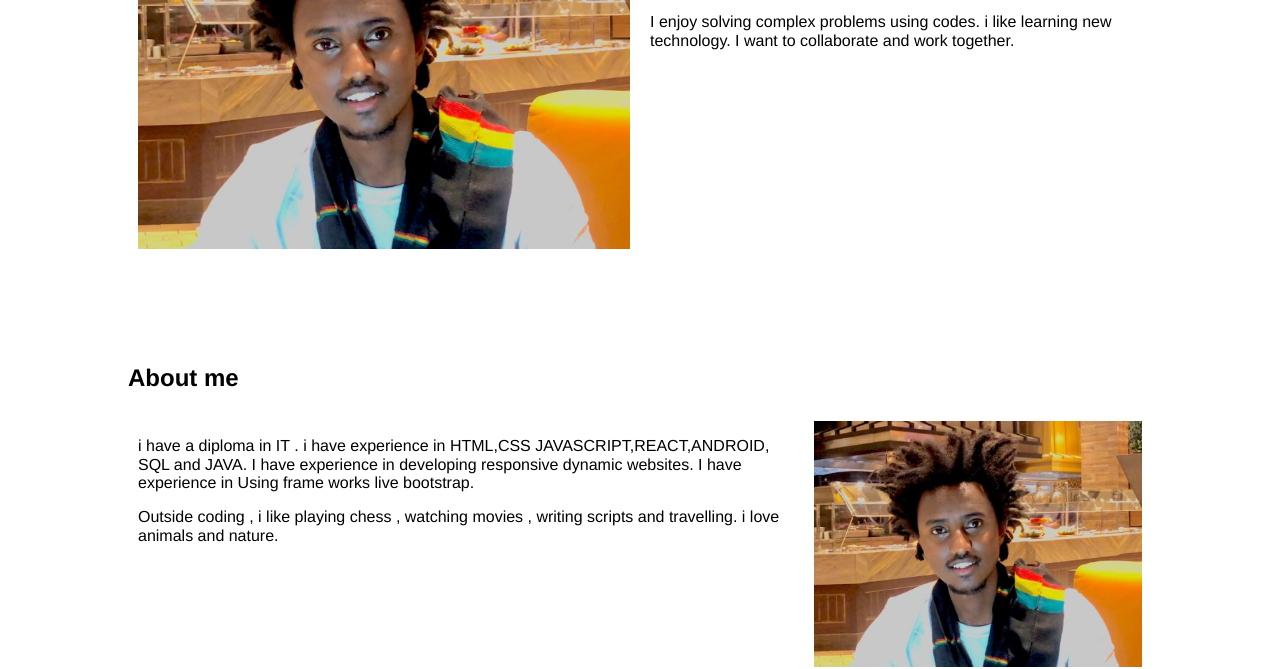
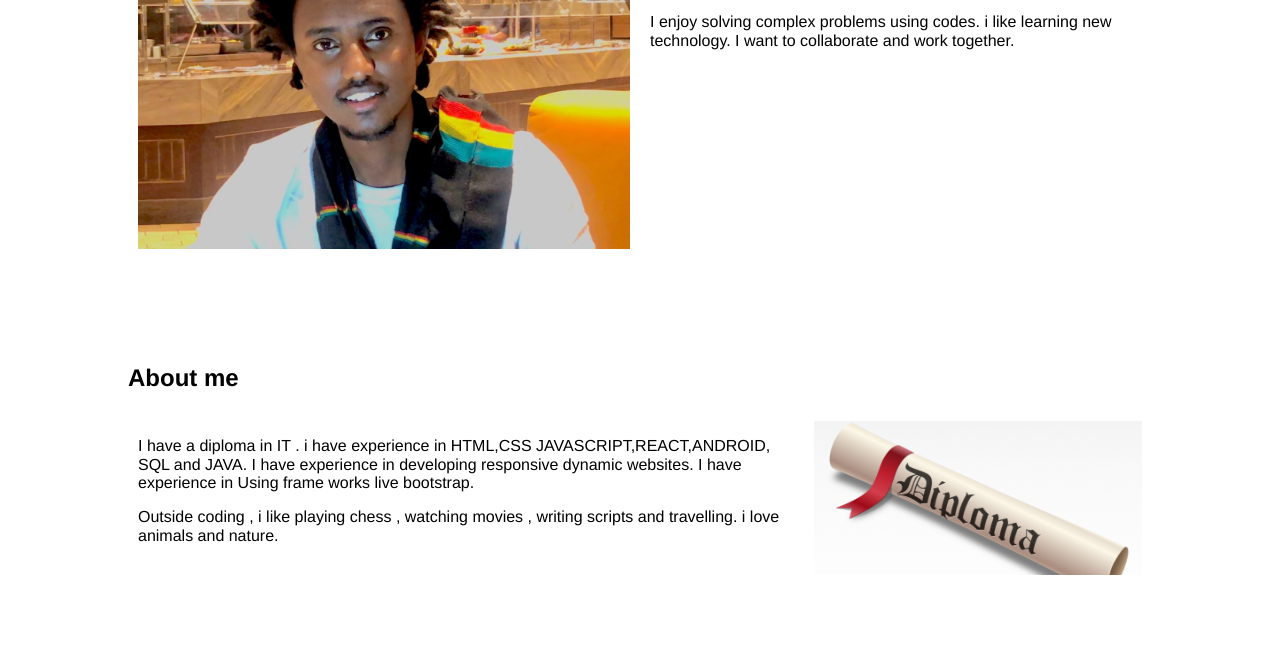
Before and after one commit to milli021k/portfolioExercise, a plain HTML site: page index.html in a window 1280 px wide. Shown: the part 320-989 px from the top of the page. Drawn offline with nearby package versions, Linux system fonts and the light colour scheme.

Commit message:
added images and clean up

```diff
--- a/index.html
+++ b/index.html
@@ -27,7 +27,6 @@
 
 <main>
 
-		<!-- Introduction -->
 	<section>
 			<div class="group">
 				<div class="item">
@@ -35,38 +34,30 @@
 				</div>
 				<div class="item">
 					<h1>Hi. I'm Milli Thinkful!</h1>
-
 					<p>I am a software developer living in dallas texas i am interested in we development and programing because:</P>
 					<p>I enjoy solving complex problems using codes. i like learning new technology.
 						I want to collaborate and work together. </p>
-
 				</div>
 			</div>
     </section>
 
-    <!-- About me -->
 	<section class="darkbg" id ="about">
       <h2>About me</h2>
 		<div class="group">
 			<div class="item item-double">
-			<p> i have a diploma in IT . i have experience in  HTML,CSS JAVASCRIPT,REACT,ANDROID, SQL and JAVA.
+				<p> I have a diploma in IT . i have experience in  HTML,CSS JAVASCRIPT,REACT,ANDROID, SQL and JAVA.
 					I have experience in developing responsive  dynamic websites.
 					I have experience in Using frame works live bootstrap.
 					</P>
-
-
 				<p> Outside coding , i like playing chess , watching movies , writing scripts and travelling. i love animals and nature.    </P>
-
-
-
 			</div>
 			<div class="item">
-<img src="mypic1.jpg" alt="" >
+	          <img src="diploma.png" alt="" >
+		    </div>
 		</div>
    </section>
 
 
-    <!-- Portfolio -->
     <section id ="portfolio">
 	   <h2>Portfolio</h2>
 		  <div class="group">
@@ -81,6 +72,7 @@
 			  <p>This is a description of the Bookmark App I built. I'll share what my goal was in creating it, the skills/languages I applied, and what I learned doing it.</p>
 			</div>
 		  </div>
+
 		 <div class="group">
 			<div class="item">
               <img src="pa.jpg" alt="" >
@@ -95,7 +87,7 @@
 		 </div>
 	</section>
 
-    <!-- Contact -->
+
 	<section id="contact">
 	  <h2>Contact</h2>
 	  <div class="group">
@@ -112,6 +104,7 @@
 				<button type="submit">Submit</button>
 				</form>
 			</div>
+
 			<div class="item item-double">
 				<p>Phone #: <a href="657-262-9648">657-262-9648</a></p>
 				<p>Email: <a href="mailto:milli12k@gmail.com.com">milli12k@gmail.com</a><p>
@@ -119,8 +112,11 @@
 			</div>
 	  </div>
    </section>
+
+
 </main>
-
  <footer>
    <p>© Milli Thinkful</p>
  </footer>
+</body>
+</html>
```
Also changed, not shown: style.css (+0 -8 lines), diploma.png (added). Lines whose indentation alone changed are shown as unchanged.
